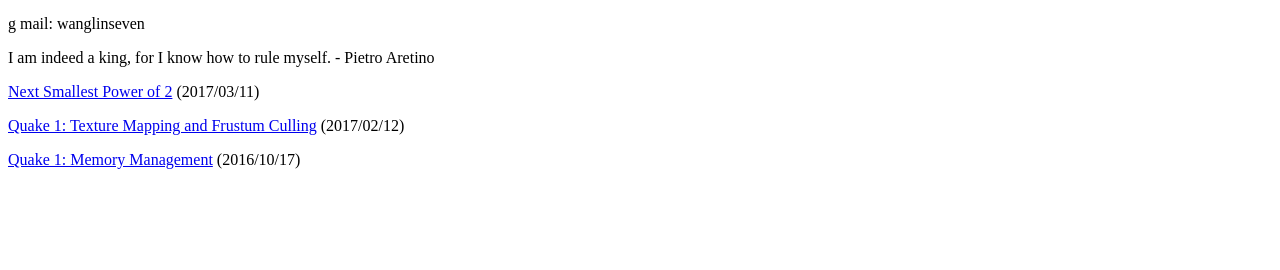
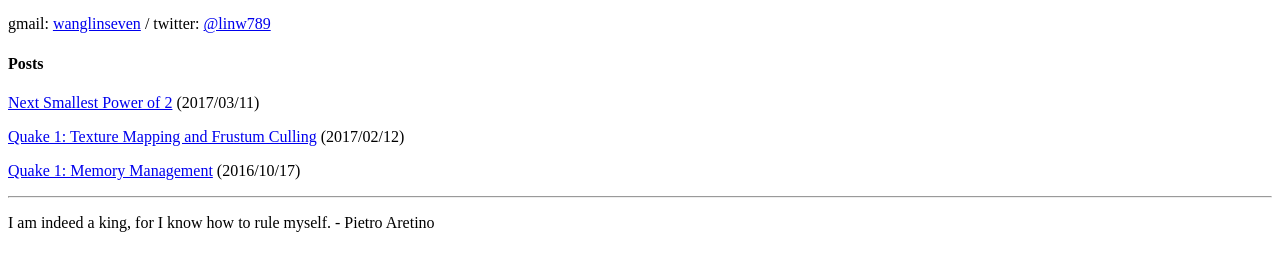
Before and after one commit to linw789/ludicrouswritings, a plain HTML site: page index.html in a window 1280 px wide. Shown: the part 44-314 px from the top of the page. Drawn offline with Linux system fonts and the light colour scheme.

Commit message:
Fix links.

```diff
--- a/index.html
+++ b/index.html
@@ -12,30 +12,35 @@ ul {
 <body>
 
 <h3>Ludicrous Writings</h3>
-g mail: wanglinseven
+gmail: <a href = "mailto: wanglinseven@gmail.com">wanglinseven</a> / twitter: <a href="https://twitter.com/linw789">@linw789</a>
+
+
+<h4>Posts</h4>
+
+<ul>
+
+<p>
+<li>
+<a href="published/next_smallest_power_of_2.html">Next Smallest Power of 2</a> <span>(2017/03/11)</span>
+</li>
+
+<p>
+<li>
+<a href="published/quake_1_texture_mapping_frustum_culling.html">Quake 1: Texture Mapping and Frustum Culling</a> <span>(2017/02/12)</span>
+</li>
+
+<p>
+<li>
+<a href="published/quake_1_memory_management.html">Quake 1: Memory Management</a> <span>(2016/10/17)</span>
+</li>
+
+</ul>
+
+<hr>
 
 <p>
 I am indeed a king, for I know how to rule myself. - Pietro Aretino
 </p>
 
-<ul>
-
-<p>
-<li>
-<a href="blogs/next_smallest_power_of_2.html">Next Smallest Power of 2</a> <span>(2017/03/11)</span>
-</li>
-
-<p>
-<li>
-<a href="blogs/quake_1_texture_mapping_frustum_culling.html">Quake 1: Texture Mapping and Frustum Culling</a> <span>(2017/02/12)</span>
-</li>
-
-<p>
-<li>
-<a href="blogs/quake_1_memory_management.html">Quake 1: Memory Management</a> <span>(2016/10/17)</span>
-</li>
-
-</ul>
-
 </body>
 </html>
```
Also changed, not shown: published/graphs/cache_alloc_0.png (renamed from published/cache_alloc_0.png), published/graphs/intersect_ray_cone_00.png (renamed from published/intersect_ray_cone_00.png), published/graphs/intersect_ray_cone_01.png (renamed from published/intersect_ray_cone_01.png), published/graphs/intersect_ray_cylinder_00.png (renamed from published/intersect_ray_cylinder_00.png), published/graphs/intersect_ray_cylinder_01.png (renamed from published/intersect_ray_cylinder_01.png), published/graphs/intersect_ray_cylinder_02.png (renamed from published/intersect_ray_cylinder_02.png), published/graphs/intersect_ray_cylinder_03.png (renamed from published/intersect_ray_cylinder_03.png), published/graphs/quake_1_texture_mapping_00.png (renamed from published/quake_1_texture_mapping_00.png).
